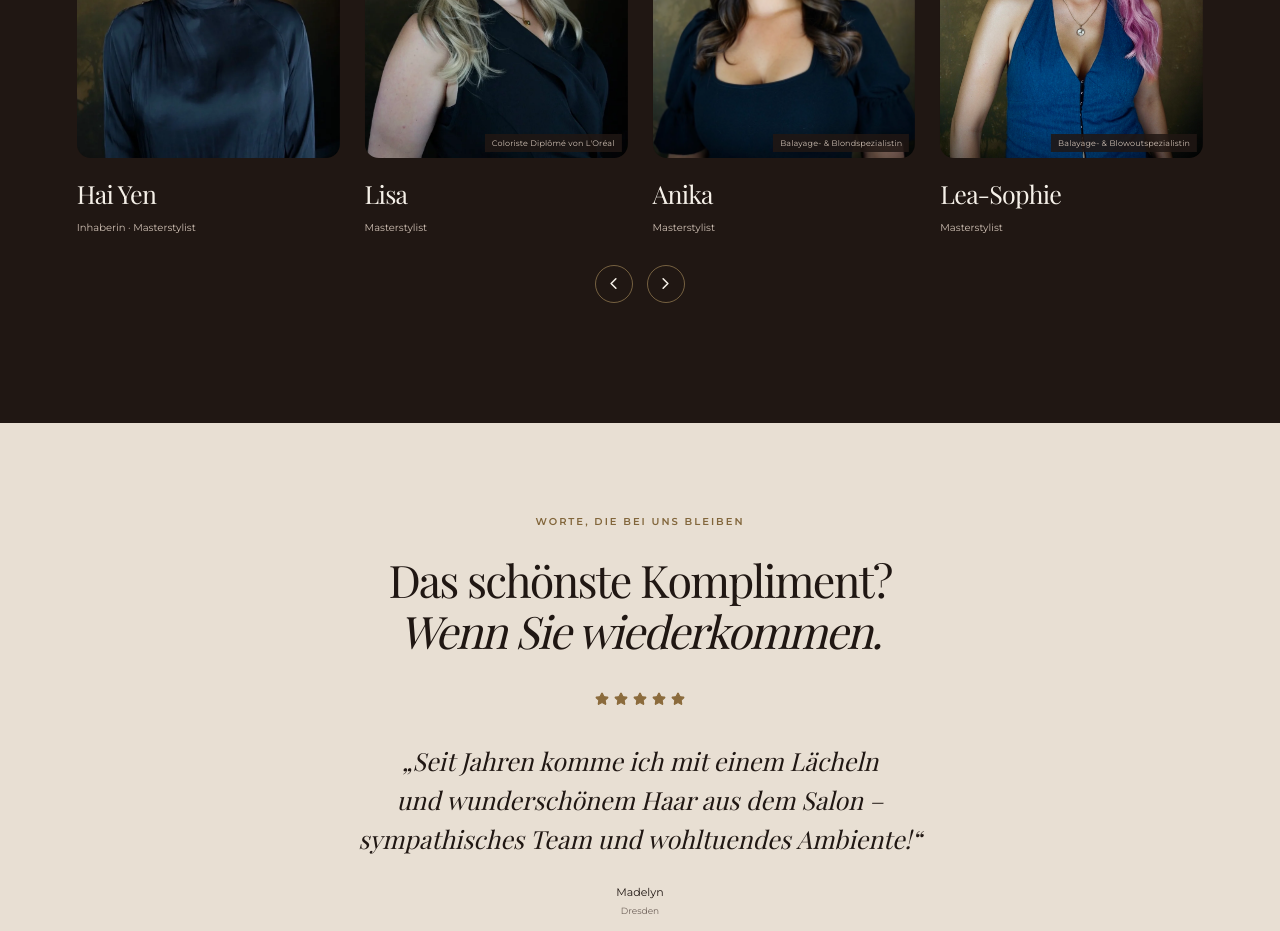
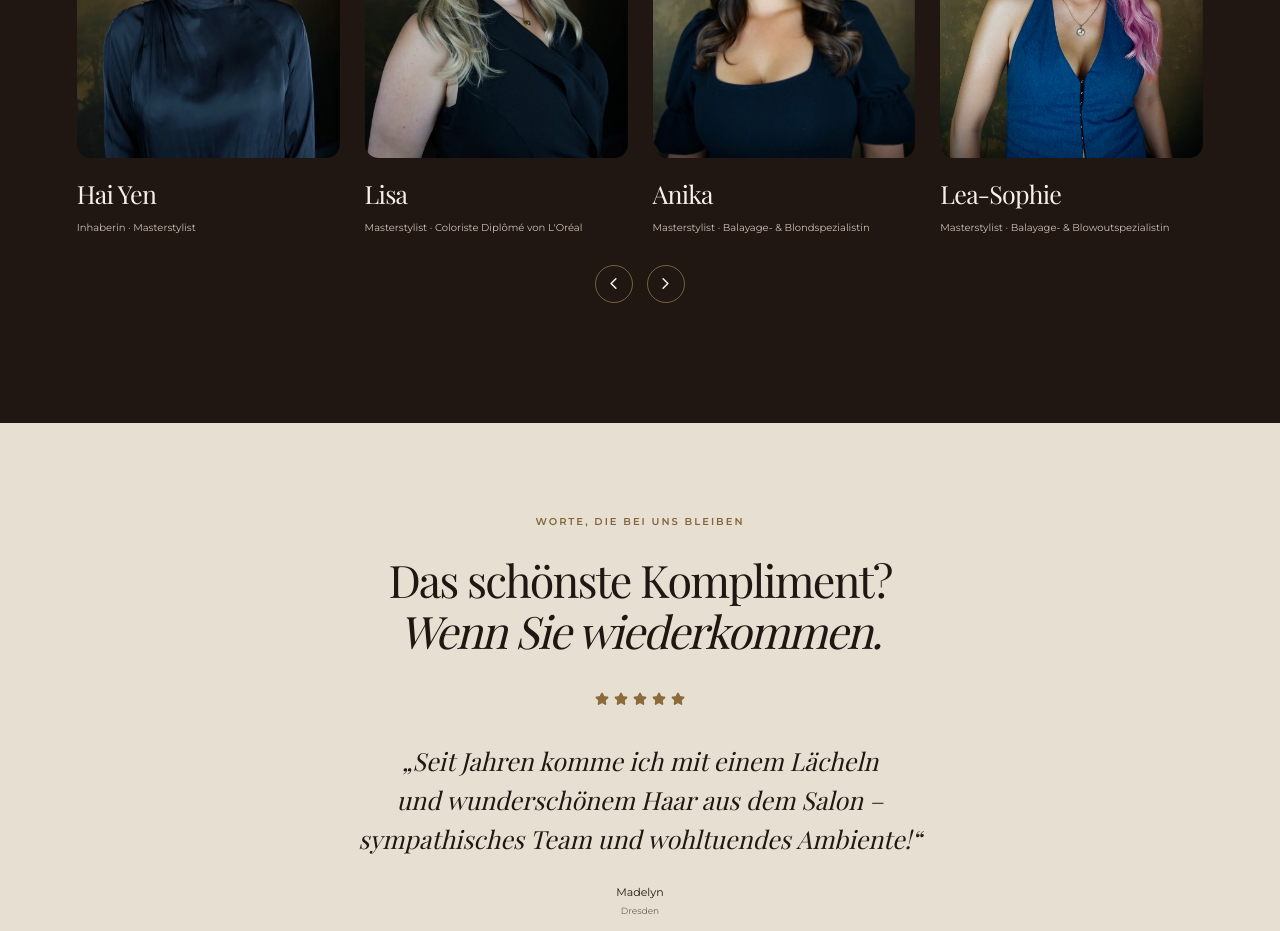
Before and after one commit to Nichtmetall/Haiyen, a Next.js app: page / in a window 1280 px wide. Shown: the part 7260-8191 px from the top of the page. Built offline with nearby package versions, Linux system fonts and the light colour scheme; a web font is replaced by a local one.

Commit message:
Place specialist badges inline after each stylist's role title.
The specialty now follows Masterstylist, Topstylist, or Junior Stylist as plain text instead of sitting on the portrait.

Co-authored-by: Nichtmetall <Nichtmetall@users.noreply.github.com>

```diff
--- a/app/globals.css
+++ b/app/globals.css
@@ -735,8 +735,7 @@ details[open] > summary > svg { transform: rotate(45deg); }
 .team-minimal-role { font-size: 10px; margin-top: 9px; }
 .team-minimal-location { color: var(--ink-muted); font-size: 9px; margin-top: 5px; }
 .team-minimal-specialty { color: var(--ink-muted); font-size: 11px; margin-block: 22px; min-height: 40px; }
-.specialist-badge { position: absolute; z-index: 2; right: 10px; bottom: 10px; left: auto; max-width: calc(100% - 20px); margin: 0; padding: 5px 9px; color: var(--cream); background: #201713d9; font-size: 10px; line-height: 1.25; letter-spacing: .02em; text-align: right; overflow-wrap: break-word; }
-.specialist-badge.is-compact { right: 6px; bottom: 6px; max-width: calc(100% - 12px); padding: 4px 7px; font-size: 8px; }
+.specialist-badge::before { content: " · "; }
 .team-minimal-links { display: flex; gap: 22px; }
 .team-minimal-links .text-link { font-size: 10px; gap: 12px; }
 .home-team .section-heading { margin-bottom: 38px; }
--- a/components/site/specialist-badge.tsx
+++ b/components/site/specialist-badge.tsx
@@ -1,3 +1,3 @@
-export function SpecialistBadge({ badge, compact = false }: { badge: string; compact?: boolean }) {
-  return <p className={`specialist-badge${compact ? " is-compact" : ""}`}>{badge}</p>;
+export function SpecialistBadge({ badge }: { badge: string }) {
+  return <span className="specialist-badge">{badge}</span>;
 }
--- a/components/site/team-page.tsx
+++ b/components/site/team-page.tsx
@@ -78,10 +78,9 @@ export const TeamPageContent = () => {
               <article id={member.slug} className="team-minimal-person">
                 <div className="team-minimal-photo">
                   <FadeImage src={member.img} alt={`${member.name}, ${member.role} bei Haiyen Hairdesign in Dresden`} fill sizes="(max-width: 600px) 90vw, (max-width: 1000px) 43vw, 28vw" />
-                  {member.badge && <SpecialistBadge badge={member.badge} />}
                 </div>
                 <h2>{member.name}</h2>
-                <p className="team-minimal-role">{member.role}</p>
+                <p className="team-minimal-role">{member.role}{member.badge && <SpecialistBadge badge={member.badge} />}</p>
                 <p className="team-minimal-location">{member.location}</p>
                 {member.specialty && <p className="team-minimal-specialty">{member.specialty}</p>}
                 <div className="team-minimal-links">
--- a/components/site/team-preview-carousel.tsx
+++ b/components/site/team-preview-carousel.tsx
@@ -22,10 +22,9 @@ function PersonCard({ member, interactive }: { member: TeamMember; interactive:
           loading="eager"
           sizes="(max-width: 760px) 42vw, (max-width: 1000px) 28vw, 22vw"
         />
-        {member.badge && <SpecialistBadge badge={member.badge} compact />}
       </div>
       <h3>{member.name}</h3>
-      <p>{member.role}</p>
+      <p>{member.role}{member.badge && <SpecialistBadge badge={member.badge} />}</p>
     </>
   );
 
```
